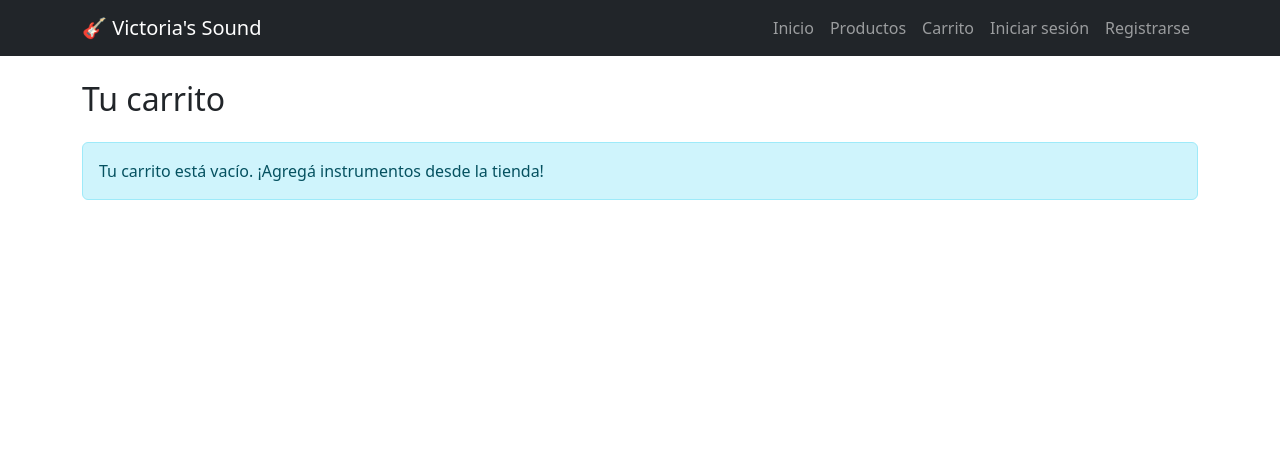
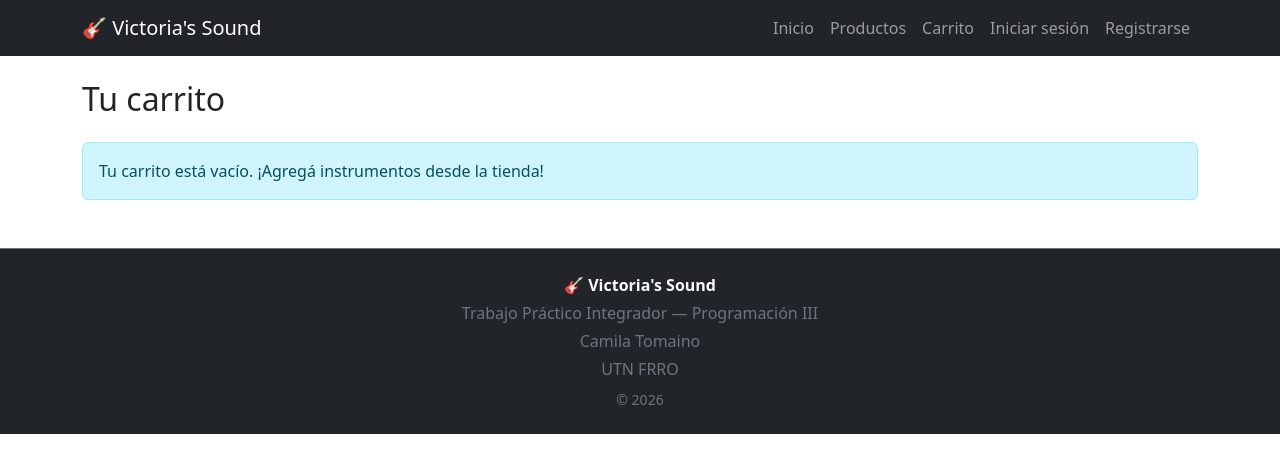
Before and after one commit to camiitomaino1/Victoria-s-sound_tpi, a React (Vite) app: page /cart in a window 1280 px wide. Shown: the top 472 px of the page. Built offline with nearby package versions, Linux system fonts and the light colour scheme.

Commit message:
Footer.jsx

```diff
--- a/src/App.jsx
+++ b/src/App.jsx
@@ -1,15 +1,20 @@
 import { BrowserRouter, Routes, Route } from 'react-router-dom'
 import Navbar from './components/Navbar'
+import Footer from './components/Footer'
 import Home from './components/Home'
 import Products from './components/Products'
 import Login from './components/Login'
 import Register from './components/Register'
 import Cart from './components/Cart'
 
-function App() {
+const App = () => {
   return (
     <BrowserRouter>
+
+      {/* Global navigation bar */}
       <Navbar />
+
+      {/* Page content changes based on the current route */}
       <Routes>
         <Route path="/" element={<Home />} />
         <Route path="/products" element={<Products />} />
@@ -17,6 +22,10 @@ function App() {
         <Route path="/register" element={<Register />} />
         <Route path="/cart" element={<Cart />} />
       </Routes>
+
+      {/* Global footer */}
+      <Footer />
+
     </BrowserRouter>
   )
 }
--- /dev/null
+++ b/src/components/Footer.jsx
@@ -0,0 +1,27 @@
+import { Container } from 'react-bootstrap'
+
+const Footer = () => {
+  return (
+    // Main footer wrapper with dark background and top border for visual separation
+    <footer className="bg-dark text-light mt-5 py-4 border-top border-secondary">
+      <Container className="text-center">
+
+        {/* Store name */}
+        <p className="fw-bold mb-1">🎸 Victoria's Sound</p>
+
+        {/* Academic information */}
+        <p className="mb-1 text-secondary">
+          Trabajo Práctico Integrador — Programación III
+        </p>
+        <p className="mb-1 text-secondary">Camila Tomaino</p>
+        <p className="mb-2 text-secondary">UTN FRRO</p>
+
+        {/* Copyright */}
+        <p className="mb-0 small text-secondary">© 2026</p>
+
+      </Container>
+    </footer>
+  )
+}
+
+export default Footer
```
